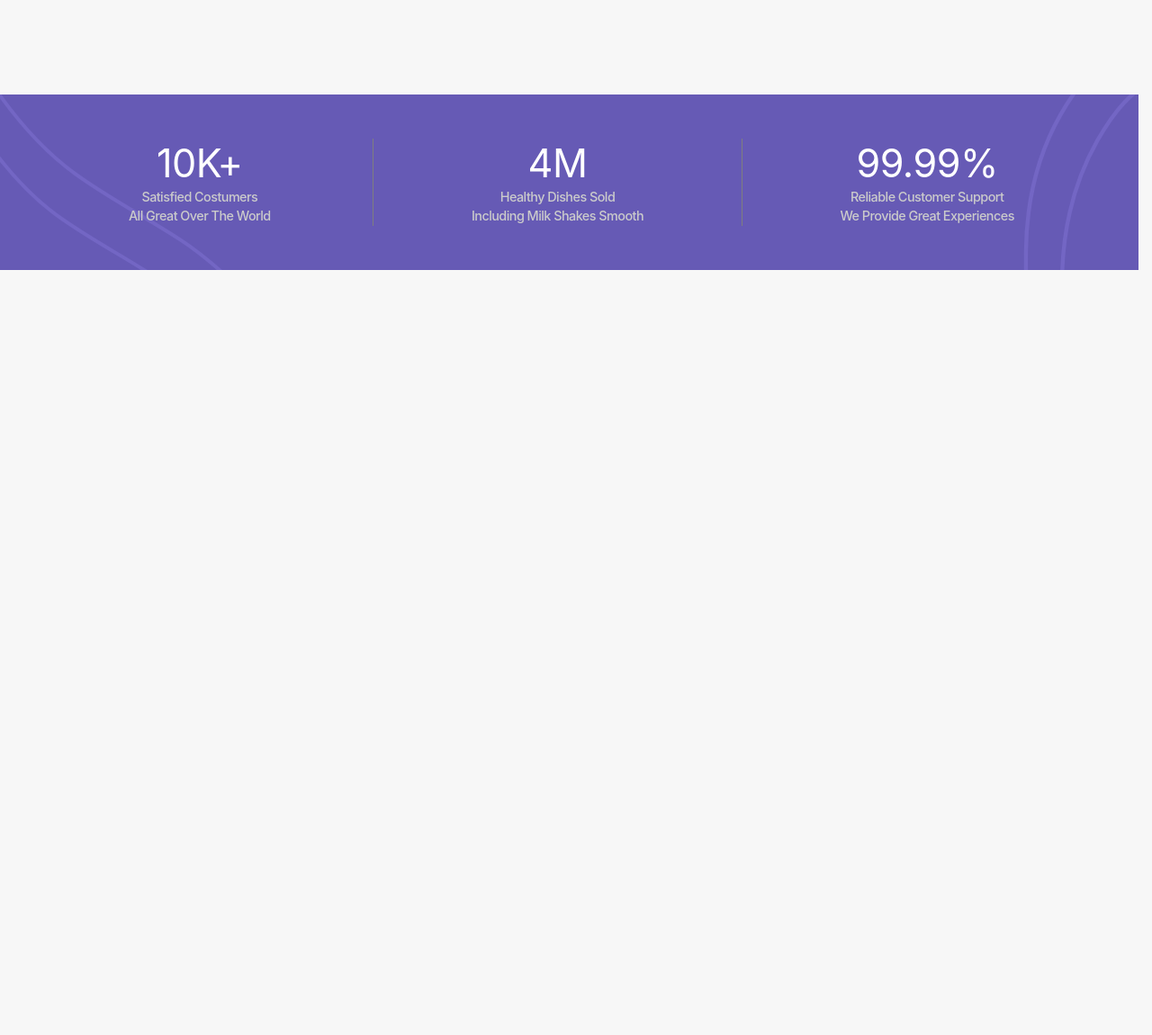
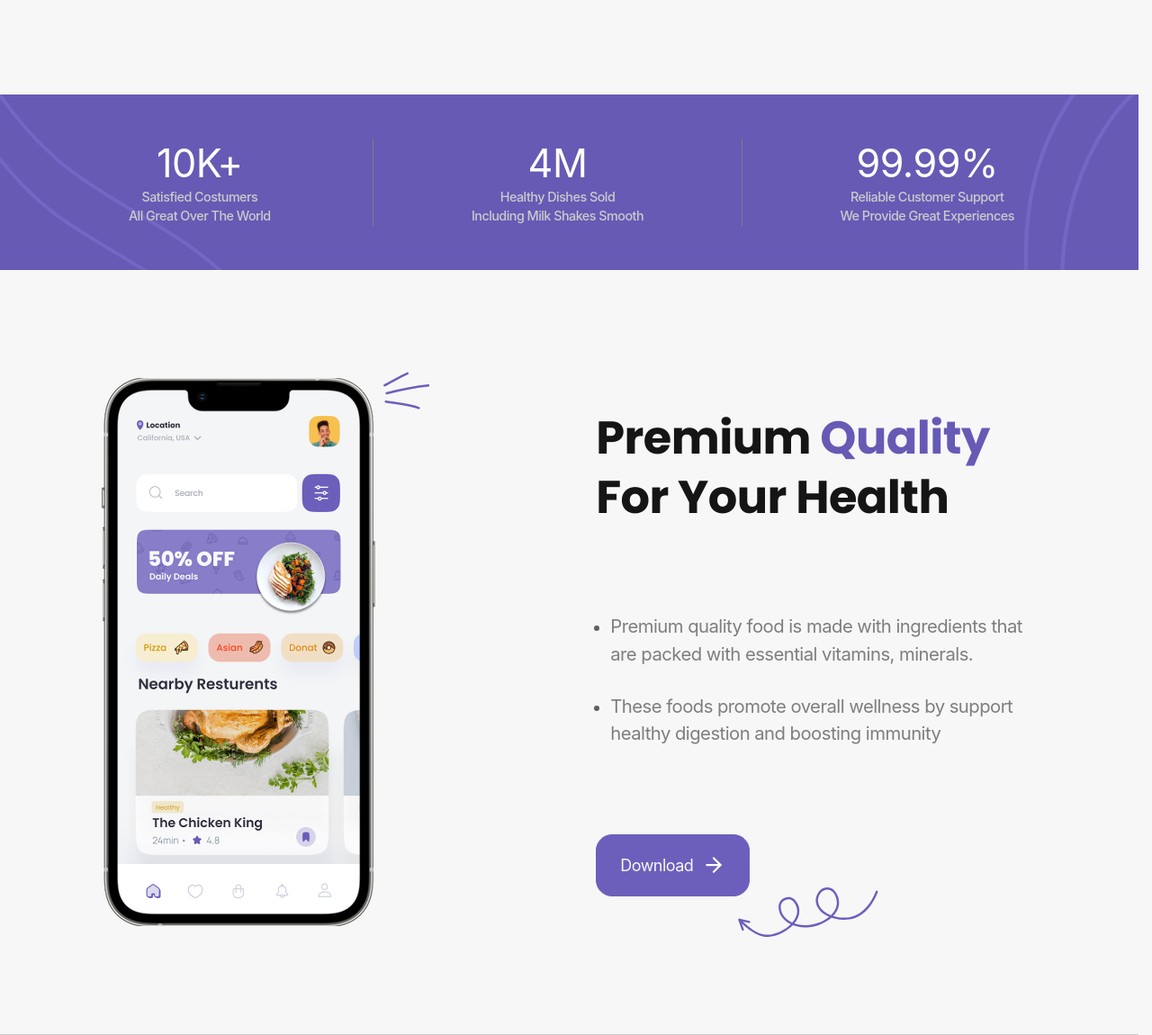
Before and after one commit to Ibragim29052003/eatly, a website with bundled scripts: page index.html in a window 1280 px wide. Shown: the part 781-1931 px from the top of the page at 90% size. Before the commit the page ends 1081 px from the top, so only its background shows below. Built offline with nearby package versions, Linux system fonts and the light colour scheme; files whose address does not match are found by name.

Commit message:
feat(prem-health): control, positioning of elements relative to each other

```diff
--- a/index.html
+++ b/index.html
@@ -247,6 +247,33 @@
 
       </div>
     </section>
+
+    <section class="prem-health" aria-labelledby="prem-health__title">
+     <div class="prem-health__body container">
+      <div class="prem-health__image-wrapper">
+        <img class="prem-health__image" src="./images/prem-health/iphone-13.png" alt="">
+      </div>
+      <div class="prem-health__body-inner">
+        <h2 class="prem-health__title" id="prem-health__title">Premium <span class="prem-health__highlight">Quality</span> For&nbspYour Health</h2>
+        <ul class="prem-health__list">
+          <li class="prem-health__item">
+            <div class="prem-health__description">
+              <p>Premium quality food is made with ingredients that are packed with essential vitamins, minerals.</p>
+            </div>
+          </li>
+          <li class="prem-health__item">
+            <div class="prem-health__description">
+              <p>These foods promote overall wellness by support healthy digestion and boosting immunity</p>
+            </div>
+          </li>
+        </ul>
+        <a class="prem-health__link button" href="/">
+          <span class="icon icon--right-arrow">Download</span>
+        </a>
+      </div>
+     </div>
+
+    </section>
   </main>
 
 
--- /dev/null
+++ b/styles/blocks/_icon.scss
@@ -0,0 +1,31 @@
+@use '../helpers' as *;
+
+.icon {
+  display: inline-flex;
+  align-items: center;
+  column-gap: rem(9);
+
+  &::after {
+    --size: #{rem(27)};
+
+    @include square(var(--size));
+    content: '';
+    flex-shrink: 0;
+    background-position: center;
+    background-size: contain;
+    background-repeat: no-repeat;
+    @include tablet {
+      --size: #{rem(19.2)};
+    }
+    @include mobile {
+      --size: #{rem(17.7)};
+    }
+  }
+
+  &--right-arrow {
+    &::after {
+      background-image: url('../../icons/prem-health/arrow-right.svg');
+    }
+
+  }
+}
--- /dev/null
+++ b/styles/blocks/_prem-health.scss
@@ -0,0 +1,138 @@
+@use '../helpers' as *;
+
+.prem-health {
+
+  border-bottom: var(--border);
+  &__body {
+    display: flex;
+    justify-content: space-around ;
+    column-gap: 5rem;
+    padding-block: rem(120);
+    @include tablet {
+      padding-block: rem(85);
+    }
+    @include mobile {
+      padding-block: rem(116) rem(66);
+      flex-direction: column-reverse;
+      justify-content: center;
+    }
+    &-inner {
+      position: relative;
+      display: flex;
+      flex-direction: column;
+      justify-content: space-evenly;
+      row-gap: fluid(63, 35);
+      max-width: fluid(490, 329);
+      @include mobile {
+        align-items: center;
+      }
+    }
+    @include mobile {
+      row-gap: rem(101);
+      align-items: center;
+    }
+  }
+  &__title {
+    max-width: rem(442);
+    font-weight: 700;
+    @include tablet {
+      max-width: rem(404);
+    }
+    @include mobile {
+      text-align: center;
+    }
+  }
+
+  &__highlight {
+    color: var(--color-purple);
+  }
+  &__list {
+    list-style-type: disc;
+    display: grid;
+    row-gap: fluid(28, 16);
+    padding-left: 1rem;
+  }
+
+  &__link {
+    width: fit-content;
+    @include hover {
+      .icon--right-arrow::after {
+      background-image: url('../../icons/prem-health/arrow-right-purple.svg');
+    }
+  }
+    &::after {
+      content: '';
+      position: absolute;
+      bottom: 0;
+      right: 36%;
+      transform: translateY(35%);
+      background: url('../../icons/prem-health/arrow-curve-laptop.svg') center/contain no-repeat;
+      width: fluid(155.5, 57);
+      height: fluid(87, 101);
+      @include tablet {
+        background-image: url('../../icons/prem-health/arrow-curve-tablet.svg');
+        bottom: -1%;
+      }
+      @include mobile {
+        background-image: url('../../icons/prem-health/arrow-curve-mobile.svg');
+        bottom: -15%;
+        right: 0;
+        left: 10%;
+      }
+    }
+  }
+  &__description {
+    color: var(--color-ml-gray);
+    line-height: 1.5;
+    font-size: fluid(20.3, 12);
+  }
+
+  &__image {
+    display: block;
+    width: fluid(304, 170.7);
+    height: fluid(609, 342);
+
+    &-wrapper {
+      position: relative;
+      width: fit-content;
+
+      &::after {
+        --size: 96%;
+        @include square(var(--size));
+        content: '';
+        position: absolute;
+        top: 50%;
+        left: 50%;
+        transform: translate(-50%, -50%);
+        background: url('../../images/prem-health/screenshot-iphone-13.png') center/contain no-repeat;
+        z-index: -1;
+      }
+
+      &::before {
+        --width: #{rem(52)};
+        --height: #{rem(61)};
+        width: var(--width);
+        height: var(--height);
+        content: '';
+        position: absolute;
+        right: -20%;
+        top: 0%;
+        transform: translate(-1%, -23%);
+        background: url('../../icons/prem-health/top-right.svg') center/contain no-repeat;
+
+        @include tablet {
+          --width: #{rem(37.3)};
+          --height: #{rem(44)};
+          right: -16%;
+        }
+
+        @include mobile {
+          --width: #{rem(29.5)};
+          --height: #{rem(34.7)};
+          right: -21%;
+        }
+      }
+    }
+
+  }
+}
--- a/styles/main.scss
+++ b/styles/main.scss
@@ -14,3 +14,5 @@
 @use 'blocks/chart-activity';
 @use 'blocks/metrics';
 @use 'blocks/hero';
+@use 'blocks/prem-health';
+@use 'blocks/icon';
```
Also changed, not shown: icons/prem-health/arrow-curve-laptop.svg (added), icons/prem-health/arrow-curve-mobile.svg (added), icons/prem-health/arrow-curve-tablet.svg (added), icons/prem-health/arrow-right-purple.svg (added), icons/prem-health/arrow-right.svg (added), icons/prem-health/top-right.svg (added), images/prem-health/iphone-13.png (added), images/prem-health/screenshot-iphone-13.png (added), styles/main.css, 1 other file.
